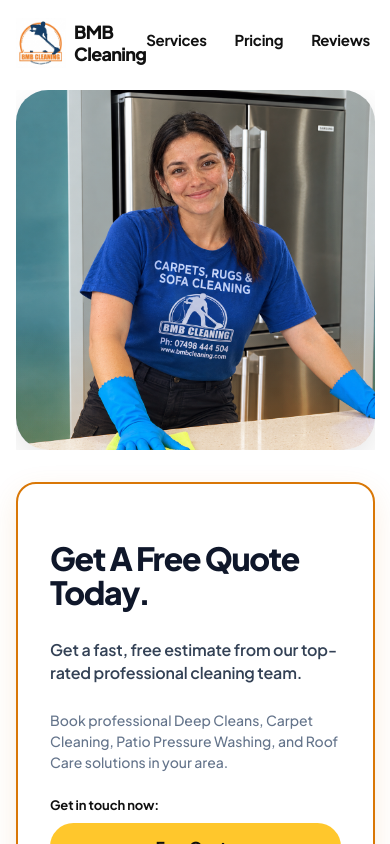
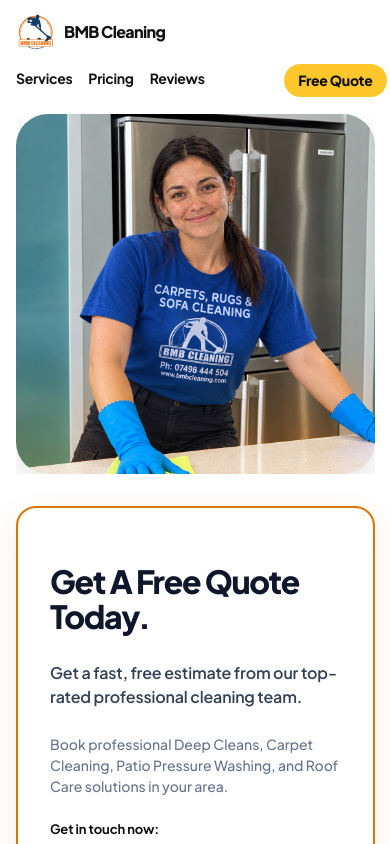
Before and after one commit to jackthecodegenius/BMBCleaning, a React (Vite) app: page / in a window 390 px wide. Shown: the top 844 px of the page. Built offline with nearby package versions, Linux system fonts and the light colour scheme.

Commit message:
fixing nav on mobile

```diff
--- a/src/Components/Header.css
+++ b/src/Components/Header.css
@@ -144,6 +144,8 @@
   text-decoration: none;
   letter-spacing: -0.02em;
   line-height: 1.2;
+  display: inline-block;
+  cursor: pointer;
 }
 
 .quote-btn:hover {
@@ -165,9 +167,40 @@
   height: 560px; /* Matches the taller box layout */
 }
 
-.quote-btn {
-  /* Your original styling here */
-  display: inline-block;
-  text-decoration: none;
-  cursor: pointer;
+/* Responsive fixes for mobile header */
+@media (max-width: 768px) {
+  .header-container {
+    height: auto;
+    padding: 12px 16px;
+    flex-wrap: wrap;
+    gap: 12px;
+  }
+
+  .header-right-group {
+    gap: 16px;
+    width: 100%;
+    justify-content: space-between;
+    align-items: center;
+  }
+
+  .nav-links {
+    gap: 16px;
+  }
+
+  .nav-links a {
+    font-size: 0.875rem;
+  }
+
+  .brand-text {
+    font-size: 1rem;
+  }
+
+  .logo-img {
+    height: 40px;
+  }
+
+  .quote-btn {
+    padding: 8px 14px;
+    font-size: 0.875rem;
+  }
 }
```
